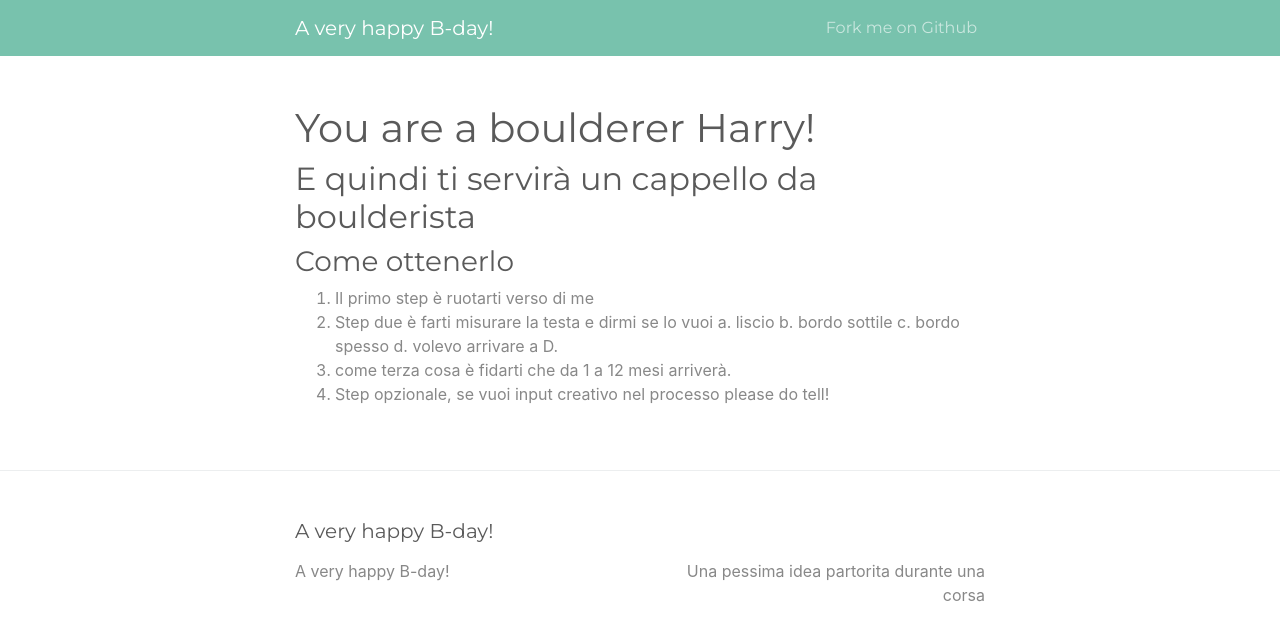
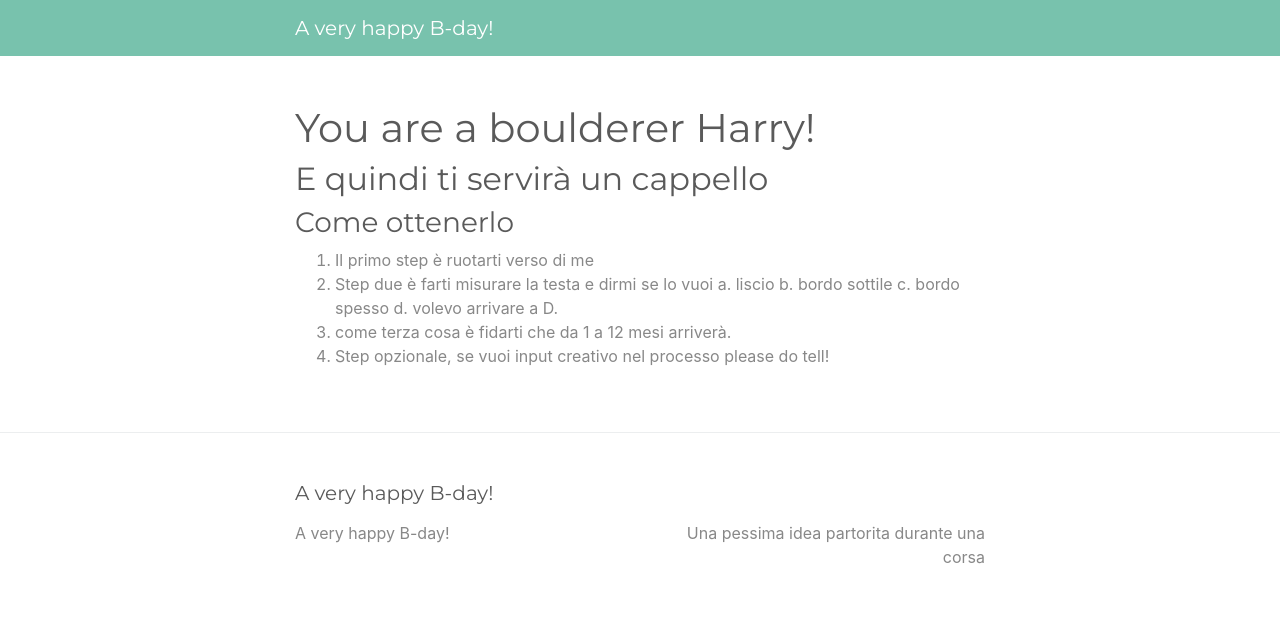
Before and after one commit to ifdevurandom/mariabday, a Jekyll site: the page built from index.md, in a window 1280 px wide. Shown: the top 641 px of the page. Built offline with Jekyll 4.4.1, drawn with Linux system fonts in a browser that asks for light colours.

Commit message:
Modified

```diff
--- a/_includes/header.html
+++ b/_includes/header.html
@@ -17,9 +17,6 @@
           </li>
           {%- endif -%}
         {% endfor -%}
-        <li class="nav-item">
-          <a class="nav-link" href="{{ site.github.repository_url }}">Fork me on Github</a>
-        </li>
       </ul>
     </div>
   </div>
--- a/index.md
+++ b/index.md
@@ -3,14 +3,14 @@ layout: page
 title: You are a boulderer Harry!
 ---
 
-## E quindi ti servirà un cappello da boulderista
+## E quindi ti servirà un cappello
 
 ### Come ottenerlo
 1. Il primo step è ruotarti verso di me
 2. Step due è farti misurare la testa e dirmi se lo vuoi
-  a. liscio
-  b. bordo sottile
-  c. bordo spesso
-  d. volevo arrivare a D.
+    a. liscio
+    b. bordo sottile
+    c. bordo spesso
+    d. volevo arrivare a D.
 3. come terza cosa è fidarti che da 1 a 12 mesi arriverà.
 4. Step opzionale, se vuoi input creativo nel processo please do tell!
```
Also changed, not shown: 1 other file.
